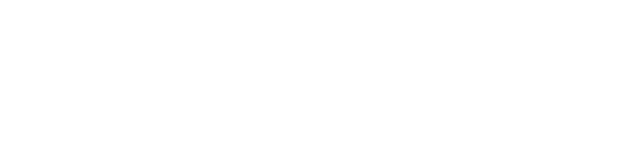
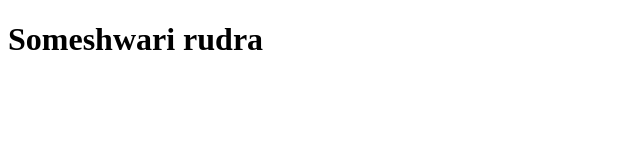
Before and after one commit to SAIKIRAN3670/learngit, a plain HTML site: page index.html in a window 1280 px wide. Shown: the whole page, without its empty margins (0-640 px from the left). Drawn offline with Linux system fonts and the light colour scheme.

Commit message:
second commit

```diff
--- a/index.html
+++ b/index.html
@@ -8,7 +8,7 @@
 </head>
 
 <body>
-
+    <h1>Someshwari rudra</h1>
 </body>
 
 </html>
```
